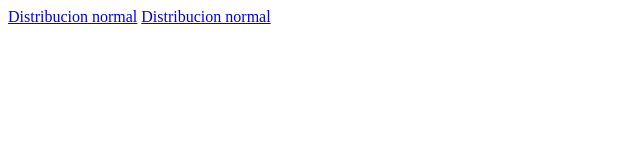
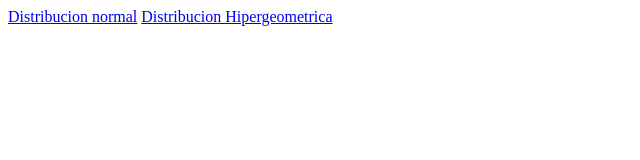
Before and after one commit to katiajuarezalc/proyecto-probabilidad-3, a plain HTML site: page index.html in a window 1280 px wide. Shown: the full height of the page, 0-640 px from the left. Drawn offline with Linux system fonts and the light colour scheme.

Commit message:
Update index.html

```diff
--- a/index.html
+++ b/index.html
@@ -8,6 +8,6 @@
 <body>
     <!-- Aqui agreguen un link a su .html de su distribucion -->
     <a href="./distribucion-normal/dn.html"> Distribucion normal</a>
-    <a href="./distribucion-hipergeometrica/dh.html"> Distribucion normal</a>
+    <a href="./distribucion-hipergeometrica/dh.html"> Distribucion Hipergeometrica</a>
 </body>
 </html>
```
